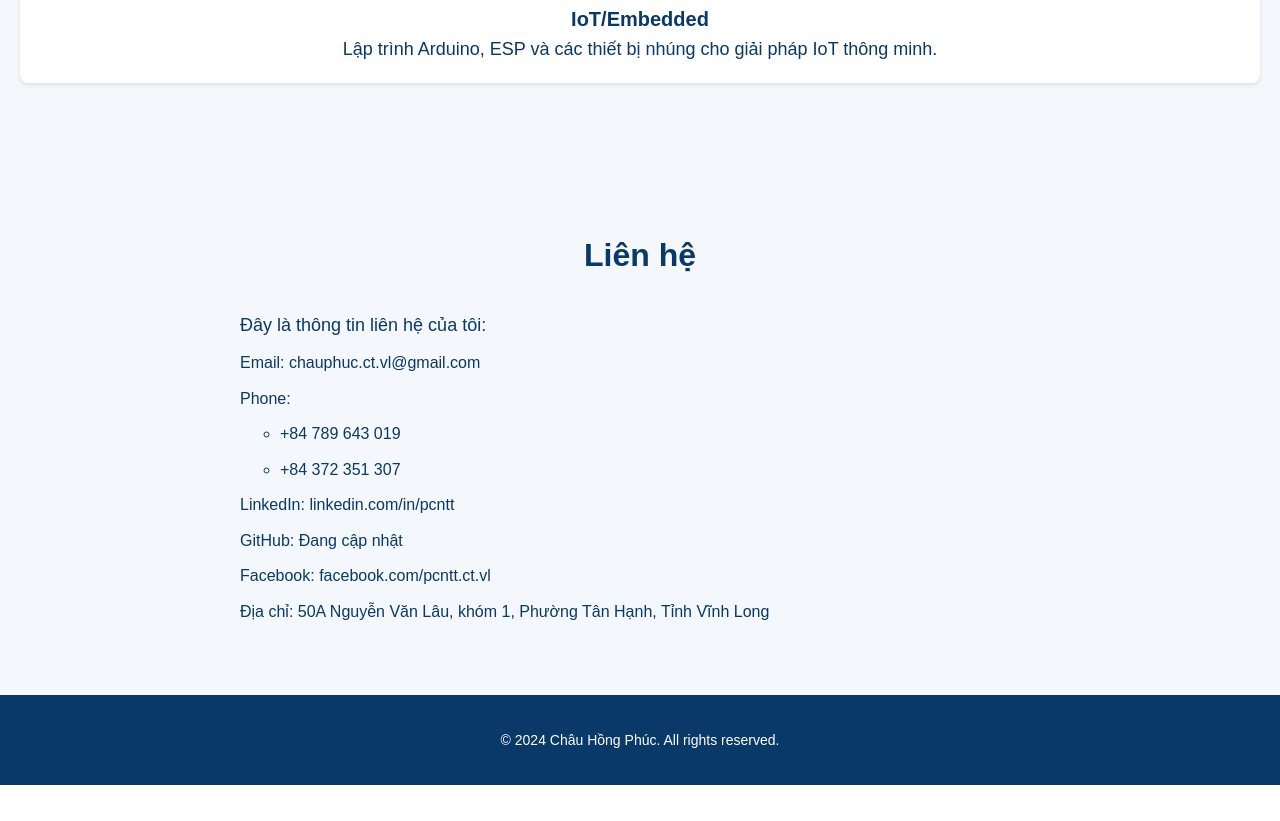
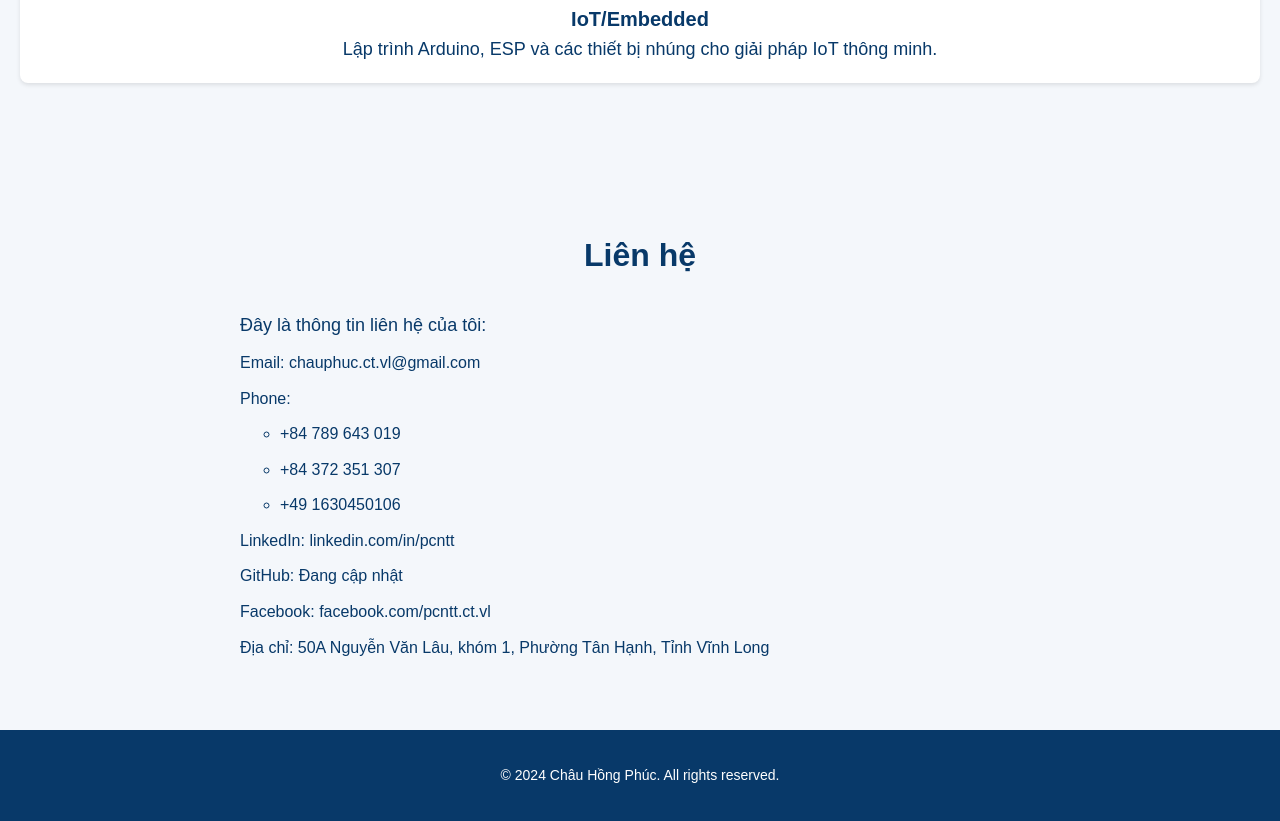
Before and after one commit to Helenna-i9/Info, a plain HTML site: page index.html in a window 1280 px wide. Shown: the part 2408-3229 px from the top of the page. Before the commit the page ends 3193 px from the top, so only its background shows below. Drawn offline with Linux system fonts and the light colour scheme.

Commit message:
update sdt de

```diff
--- a/index.html
+++ b/index.html
@@ -122,7 +122,7 @@
                     <li>Phone: <ul>
                         <li class="contact-item-tel"><a href="tel:+84789643019">+84 789 643 019</a> </li>
                         <li class="contact-item-tel"><a href="tel:+84372351307">+84 372 351 307</a> </li>
-                        <!-- <li class="contact-item-tel"><a href="tel: +49 1630450106">+49 1630450106</a> </li> -->
+                        <li class="contact-item-tel"><a href="tel: +49 1630450106">+49 1630450106</a> </li>
                     </ul></li>
                     <li>LinkedIn: <a href="https://www.linkedin.com/in/ph%C3%BAc-ch%C3%A2u-3492093bb/" target="_blank">linkedin.com/in/pcntt</a></li>
                     <li>GitHub: <a href="https://github.com/chauhongphuc" target="_blank">Đang cập nhật</a></li>
```
